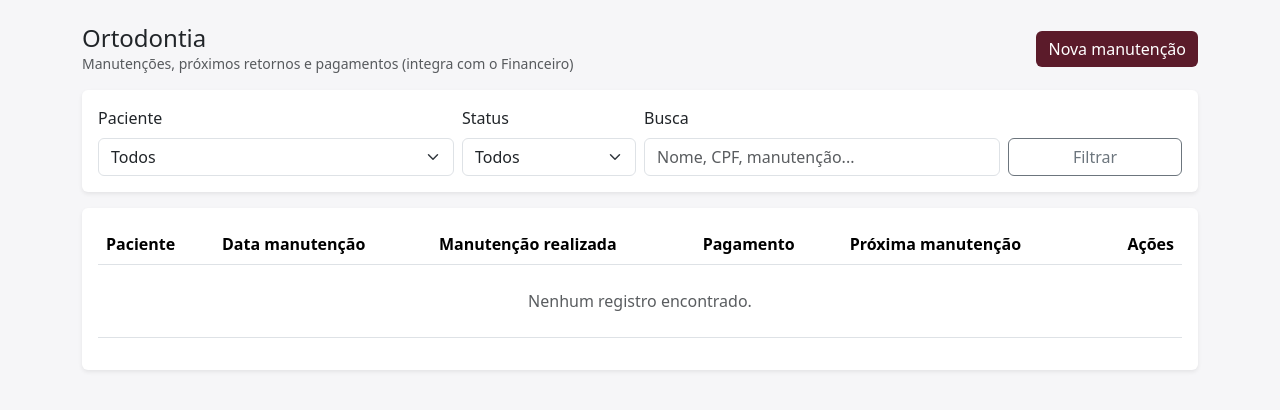
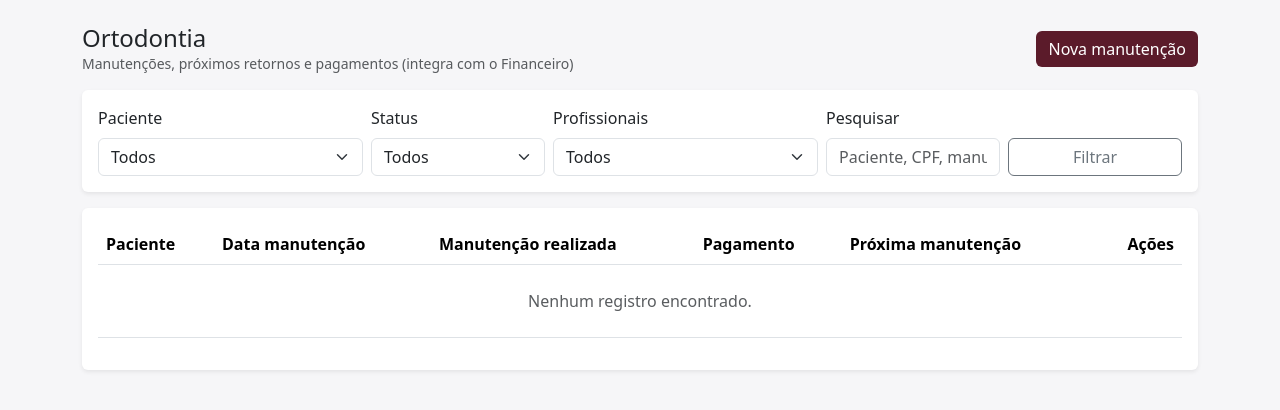
Before and after one commit to sketchJayJay/NewClini, a Flask app: page /ortho/ in a window 1280 px wide. Shown: the part 60-470 px from the top of the page. Run offline with Flask 3, Linux system fonts and the light colour scheme; a user stored in the database is signed in; data comes from the database, SQL or seed files in the repository; both versions use the stored data as it was after the commit; data that the repository does not hold is empty.

Commit message:
Add files via upload

```diff
--- a/NewClinica_V2_ClassicPainel/app/finance.py
+++ b/NewClinica_V2_ClassicPainel/app/finance.py
@@ -73,6 +73,7 @@ def transactions():
     patient_id = request.args.get("patient_id", "").strip()
     category_id = request.args.get("category_id", "").strip()
 
+    provider_id = request.args.get("provider_id", "").strip()
     where = []
     params = []
     if kind in ("income", "expense"):
@@ -109,6 +110,9 @@ def transactions():
         where.append("t.category_id=?")
         params.append(int(category_id))
 
+    if provider_id.isdigit():
+        where.append("t.provider_id=?")
+        params.append(int(provider_id))
     where_sql = ("WHERE " + " AND ".join(where)) if where else ""
     rows = db.execute(
         "SELECT t.*, p.name AS patient_name, p.cpf AS patient_cpf, c.name AS category_name, pr.name AS provider_name "
@@ -120,13 +124,12 @@ def transactions():
         "ORDER BY t.date DESC, t.id DESC LIMIT 300",
         tuple(params),
     ).fetchall()
-
     # totals
     total_income = 0
     total_expense = 0
-    total_pending = 0
+    total_pending = 0  # a receber (somente entradas pendentes)
 
-    # breakdown das ENTRADAS por método de pagamento
+    # breakdown das ENTRADAS PAGAS por método de pagamento
     income_by_pm_cents = {
         "cash": 0,
         "pix": 0,
@@ -135,25 +138,35 @@ def transactions():
         "transfer": 0,
         "other": 0,
     }
+
     for r in rows:
+        amt = int(r["amount_cents"] or 0)
+
         if r["kind"] == "income":
-            total_income += int(r["amount_cents"])
+            if r["status"] == "paid":
+                # só entra no "dim dim" quando estiver PAGO ✅
+                total_income += amt
 
-            pm = (r["payment_method"] or "other").strip()
-            # legado: versões antigas salvavam só "card"
-            if pm == "card":
-                pm = "card_credit"
-            if pm not in income_by_pm_cents:
-                pm = "other"
-            income_by_pm_cents[pm] += int(r["amount_cents"])
+                pm = (r["payment_method"] or "other").strip()
+                # legado: versões antigas salvavam só "card"
+                if pm == "card":
+                    pm = "card_credit"
+                if pm not in income_by_pm_cents:
+                    pm = "other"
+                income_by_pm_cents[pm] += amt
+            else:
+                # pendente não é entrada
+                total_pending += amt
+
         else:
-            total_expense += int(r["amount_cents"])
-        if r["status"] == "pending":
-            total_pending += int(r["amount_cents"])
+            # saídas: somar só se estiver pago
+            if r["status"] == "paid":
+                total_expense += amt
 
     patients = db.execute("SELECT id, name, cpf FROM patients ORDER BY name ASC").fetchall()
     categories = db.execute("SELECT id, name FROM categories WHERE active=1 ORDER BY name ASC").fetchall()
 
+    providers = db.execute("SELECT id, name FROM providers WHERE active=1 ORDER BY name ASC").fetchall()
     pm_labels = {k: v for k, v in PAYMENT_METHODS}
 
     income_by_pm = {
@@ -170,11 +183,12 @@ def transactions():
         rows=rows,
         cents_to_brl=cents_to_brl,
         pm_labels=pm_labels,
-        filters=dict(kind=kind, status=status, payment_method=payment_method, q=q, date_from=date_from, date_to=date_to, patient_id=patient_id, category_id=category_id),
+        filters=dict(kind=kind, status=status, payment_method=payment_method, provider_id=provider_id, q=q, date_from=date_from, date_to=date_to, patient_id=patient_id, category_id=category_id),
         totals=dict(income=cents_to_brl(total_income), expense=cents_to_brl(total_expense), pending=cents_to_brl(total_pending)),
         income_by_pm=income_by_pm,
         patients=patients,
         categories=categories,
+        providers=providers,
         pm=PAYMENT_METHODS,
     )
 
--- a/NewClinica_V2_ClassicPainel/app/ortho.py
+++ b/NewClinica_V2_ClassicPainel/app/ortho.py
@@ -138,6 +138,7 @@ def list_ortho():
     db = get_db()
     q = (request.args.get("q") or "").strip()
     patient_id = (request.args.get("patient_id") or "").strip()
+    provider_id = (request.args.get("provider_id") or "").strip()
     pay_status = (request.args.get("status") or "").strip()  # paid|pending|''
 
     where = []
@@ -148,6 +149,9 @@ def list_ortho():
     if patient_id.isdigit():
         where.append("o.patient_id=?")
         params.append(int(patient_id))
+    if provider_id.isdigit():
+        where.append("o.provider_id=?")
+        params.append(int(provider_id))
     if pay_status in ("paid", "pending"):
         where.append("o.payment_status=?")
         params.append(pay_status)
@@ -169,15 +173,16 @@ def list_ortho():
     ).fetchall()
 
     patients = db.execute("SELECT id, name, cpf FROM patients ORDER BY name ASC").fetchall()
+    providers = db.execute("SELECT id, name FROM providers WHERE active=1 ORDER BY name ASC").fetchall()
 
     return render_template(
         "ortho_list.html",
         rows=rows,
         patients=patients,
+        providers=providers,
         cents_to_brl=cents_to_brl,
-        filters=dict(q=q, patient_id=patient_id, status=pay_status),
+        filters=dict(q=q, patient_id=patient_id, provider_id=provider_id, status=pay_status),
     )
-
 
 @bp.route("/new", methods=["GET", "POST"])
 @login_required
--- a/NewClinica_V2_ClassicPainel/app/templates/ortho_list.html
+++ b/NewClinica_V2_ClassicPainel/app/templates/ortho_list.html
@@ -15,7 +15,7 @@
 <form class="card shadow-sm border-0 mb-3">
   <div class="card-body">
     <div class="row g-2 align-items-end">
-      <div class="col-md-4">
+      <div class="col-md-3">
         <label class="form-label">Paciente</label>
         <select class="form-select" name="patient_id">
           <option value="">Todos</option>
@@ -32,10 +32,19 @@
           <option value="pending" {% if filters.status=="pending" %}selected{% endif %}>A receber</option>
         </select>
       </div>
-      <div class="col-md-4">
-        <label class="form-label">Busca</label>
-        <input class="form-control" name="q" placeholder="Nome, CPF, manutenção..." value="{{ filters.q }}">
-      </div>
+      <div class="col-md-3">
+  <label class="form-label">Profissionais</label>
+  <select class="form-select" name="provider_id">
+    <option value="">Todos</option>
+    {% for pr in providers %}
+      <option value="{{ pr.id }}" {% if filters.provider_id|int == pr.id %}selected{% endif %}>{{ pr.name }}</option>
+    {% endfor %}
+  </select>
+</div>
+<div class="col-md-2">
+  <label class="form-label">Pesquisar</label>
+  <input class="form-control" name="q" placeholder="Paciente, CPF, manutenção..." value="{{ filters.q }}">
+</div>
       <div class="col-md-2">
         <button class="btn btn-outline-secondary w-100">Filtrar</button>
       </div>
```
Also changed, not shown: NewClinica_V2_ClassicPainel/app/templates/transactions_list.html (+13 -4 lines), NewClinica_V2_ClassicPainel/instance/newclinica_v2.db.
